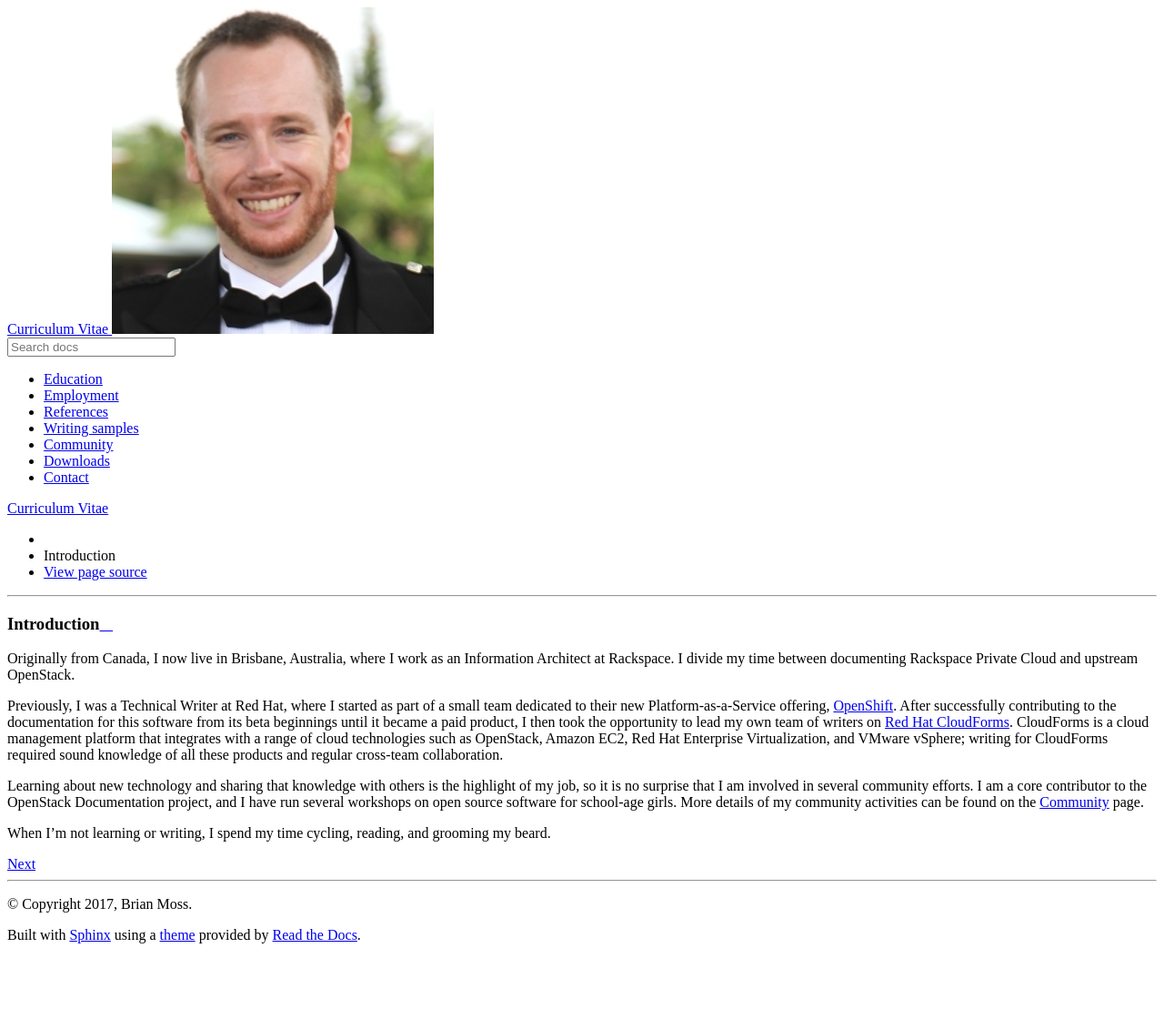
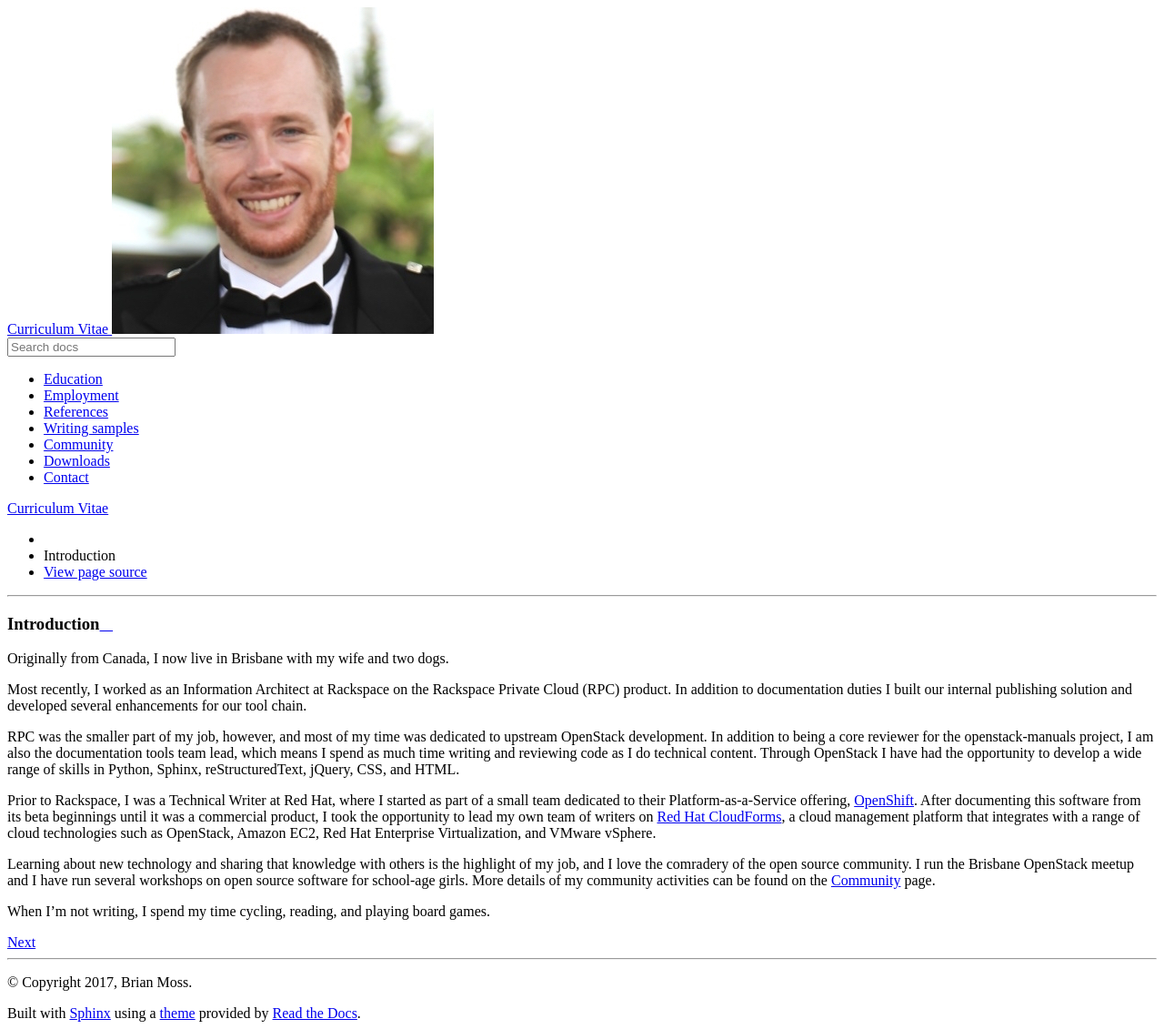
Before and after one commit to kallimachos/cv, a Sphinx documentation site: the page built from doc/index.rst, in a window 1280 px wide. Shown: the whole page at 91% size. Built offline with Sphinx 7.4.7 and the Read the Docs theme 2.0.0, drawn with Linux system fonts in a browser that asks for light colours; before the commit the page ends 1045 px from its top, so only the background shows below that.

Commit message:
Update index

```diff
--- a/doc/index.rst
+++ b/doc/index.rst
@@ -14,27 +14,34 @@ Introduction
    downloads.rst
    contact.rst
 
-Originally from Canada, I now live in Brisbane, Australia, where I work as an
-Information Architect at Rackspace. I divide my time between documenting
-Rackspace Private Cloud and upstream OpenStack.
+Originally from Canada, I now live in Brisbane with my wife and two dogs.
 
-Previously, I was a Technical Writer at Red Hat, where I started as part of a
-small team dedicated to their new Platform-as-a-Service offering, `OpenShift
-<https://www.openshift.com/>`_. After successfully contributing to the
-documentation for this software from its beta beginnings until it became a paid
-product, I then took the opportunity to lead my own team of writers on `Red Hat
-CloudForms <https://www.redhat.com/en/technologies/management/cloudforms>`_.
-CloudForms is a cloud management platform that integrates with a range of cloud
-technologies such as OpenStack, Amazon EC2, Red Hat Enterprise Virtualization,
-and VMware vSphere; writing for CloudForms required sound knowledge of all
-these products and regular cross-team collaboration.
+Most recently, I worked as an Information Architect at Rackspace on the
+Rackspace Private Cloud (RPC) product. In addition to documentation duties I
+built our internal publishing solution and developed several enhancements for
+our tool chain.
+
+RPC was the smaller part of my job, however, and most of my time was dedicated
+to upstream OpenStack development. In addition to being a core reviewer for the
+openstack-manuals project, I am also the documentation tools team lead, which
+means I spend as much time writing and reviewing code as I do technical
+content. Through OpenStack I have had the opportunity to develop a wide range
+of skills in Python, Sphinx, reStructuredText, jQuery, CSS, and HTML.
+
+Prior to Rackspace, I was a Technical Writer at Red Hat, where I started as
+part of a small team dedicated to their Platform-as-a-Service offering,
+`OpenShift <https://www.openshift.com/>`_. After documenting this software from
+its beta beginnings until it was a commercial product, I took the opportunity
+to lead my own team of writers on `Red Hat CloudForms
+<https://www.redhat.com/en/technologies/management/cloudforms>`_, a cloud
+management platform that integrates with a range of cloud technologies such as
+OpenStack, Amazon EC2, Red Hat Enterprise Virtualization, and VMware vSphere.
 
 Learning about new technology and sharing that knowledge with others is the
-highlight of my job, so it is no surprise that I am involved in several
-community efforts. I am a core contributor to the OpenStack Documentation
-project, and I have run several workshops on open source software for
-school-age girls. More details of my community activities can be found on the
-:ref:`community` page.
+highlight of my job, and I love the comradery of the open source community. I
+run the Brisbane OpenStack meetup and I have run several workshops on open
+source software for school-age girls. More details of my
+community activities can be found on the :ref:`community` page.
 
-When I’m not learning or writing, I spend my time cycling, reading, and
-grooming my beard.
+When I’m not writing, I spend my time cycling, reading, and playing board
+games.
--- a/doc/spelling_wordlist.txt
+++ b/doc/spelling_wordlist.txt
@@ -1,4 +1,3 @@
-
 abugida
 Admin
 admin
```
Also changed, not shown: other parts of doc/spelling_wordlist.txt (+1 -0 lines).
